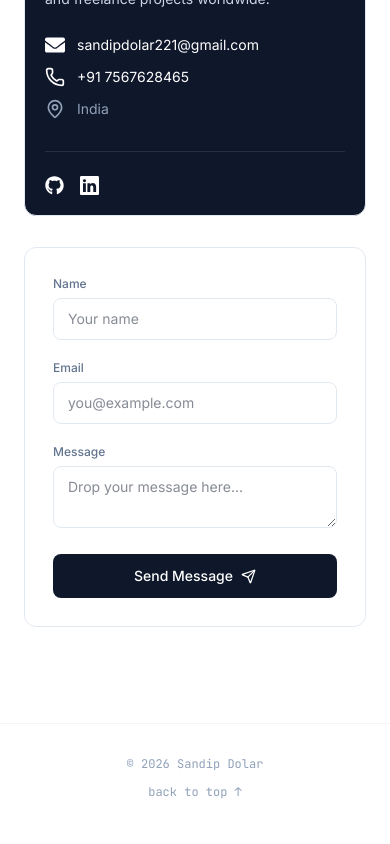
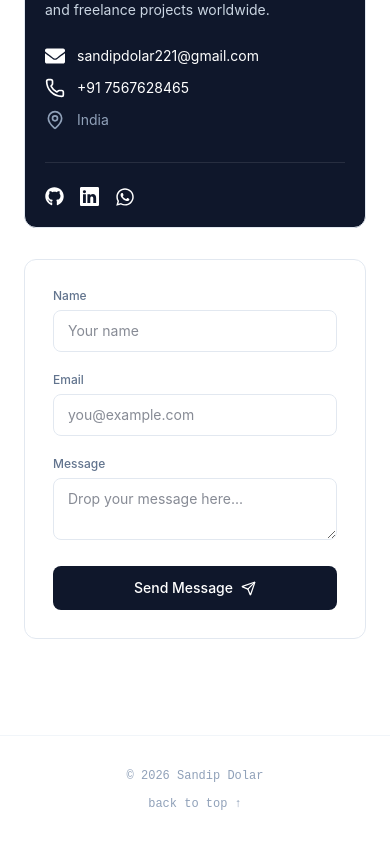
Before and after one commit to sandipdolar/Portfolio, a React (Vite) app in the folder Client/: page / in a window 390 px wide. Shown: the part 5515-6359 px from the top of the page. Built offline with nearby package versions, Linux system fonts and the light colour scheme.

Commit message:
added data

```diff
--- a/Client/src/components/Contact.jsx
+++ b/Client/src/components/Contact.jsx
@@ -11,6 +11,7 @@ import { Phone, MapPin, Send, Sparkles, CheckCircle2 } from "lucide-react";
 import { FaEnvelope } from "react-icons/fa";
 import { FaGithub } from "react-icons/fa";
 import { BsLinkedin } from "react-icons/bs";
+import { FaWhatsapp } from "react-icons/fa";
 
 const Contact = () => {
   const [status, setStatus] = useState("idle"); // idle | sending | sent
@@ -119,6 +120,15 @@ const Contact = () => {
                     {/* <Linkedin size={18} /> */}
                     <BsLinkedin size={19} color="white" />
                   </a>
+                  <a
+                    href="https://wa.me/917567628465"
+                    target="_blank"
+                    rel="noopener noreferrer"
+                    className="text-slate-300 hover:text-green-400 transition-colors"
+                    aria-label="WhatsApp"
+                  >
+                    <FaWhatsapp size={20} color="white" />
+                  </a>
                 </div>
               </div>
             </Reveal>
--- a/Client/src/components/Hero.jsx
+++ b/Client/src/components/Hero.jsx
@@ -1,15 +1,19 @@
+import React, { useEffect, useRef, useState } from "react";
 import Reveal from "./Reveal";
 
-import {
-  ArrowUpRight,
-  Download,
-} from "lucide-react";
+import { ArrowUpRight, Download } from "lucide-react";
 import { FaInstagram } from "react-icons/fa";
 import { FaGithub } from "react-icons/fa";
 import { BsLinkedin } from "react-icons/bs";
 import { FaEnvelope } from "react-icons/fa";
 
 const Hero = () => {
+  const [menuOpen, setMenuOpen] = useState(false);
+
+  const scrollTo = (id) => {
+    setMenuOpen(false);
+    document.getElementById(id)?.scrollIntoView({ behavior: "smooth" });
+  };
   return (
     <>
       {/* =================================================================
@@ -53,8 +57,8 @@ const Hero = () => {
             <Reveal delay={160}>
               <p className="mt-6 text-slate-600 text-[14px]  sm:text-lg leading-relaxed max-w-md ">
                 A BCA final-year student who builds fast, functional products
-                  end to end — from React interfaces to PHP/MySQL admin panels
-                  and custom WordPress storefronts.
+                end to end — from React interfaces to PHP/MySQL admin panels and
+                custom WordPress storefronts.
               </p>
             </Reveal>
 
@@ -142,9 +146,7 @@ const Hero = () => {
                   {"\n  "}
                   <span className="text-emerald-300">role</span>
                   <span className="text-slate-400">:</span>{" "}
-                    <span className="text-amber-200">
-                      "Full Stack Developer"
-                    </span>
+                  <span className="text-amber-200">"Full Stack Developer"</span>
                   <span className="text-slate-400">,</span>
                   {"\n  "}
                   <span className="text-emerald-300">education</span>
@@ -194,6 +196,6 @@ const Hero = () => {
       </section>
     </>
   );
-}
+};
 
-export default Hero
+export default Hero;
--- a/Client/src/components/Navbar.jsx
+++ b/Client/src/components/Navbar.jsx
@@ -3,6 +3,7 @@ import { NAV_LINKS } from "../data/navigation";
 import {
   Menu,
   Download,
+  X,
 } from "lucide-react";
 
 const Navbar = () => {
@@ -45,7 +46,7 @@ const Navbar = () => {
           </button>
 
           {/* Desktop nav */}
-          <div className="hidden md:flex items-center gap-1  text-[14px]">
+          <div className="hidden md:flex items-center gap-1  text-[12px]">
             {NAV_LINKS.map((link) => (
               <button
                 key={link.id}
@@ -70,7 +71,7 @@ const Navbar = () => {
 
           {/* Mobile toggle */}
           <button
-            className="md:hidden text-slate-700"
+            className="md:hidden cursor-pointer text-slate-700"
             onClick={() => setMenuOpen((v) => !v)}
             aria-label="Toggle menu"
           >
@@ -85,7 +86,7 @@ const Navbar = () => {
               <button
                 key={link.id}
                 onClick={() => scrollTo(link.id)}
-                className={`text-left px-3 py-2 rounded-md ${
+                className={`cursor-pointer text-left px-3 py-2 rounded-md ${
                   activeSection === link.id
                     ? "text-emerald-700 bg-emerald-50"
                     : "text-slate-600"
--- a/Client/src/pages/Portfolio.jsx
+++ b/Client/src/pages/Portfolio.jsx
@@ -16,7 +16,6 @@ export default function Portfolio() {
   return (
     <div className="min-h-screen bg-white text-slate-900 font-sans antialiased selection:bg-emerald-200 selection:text-emerald-900">
       <style>{`
-        @import url('https://fonts.googleapis.com/css2?family=Space+Grotesk:wght@500;600;700&family=Inter:wght@400;500;600&family=JetBrains+Mono:wght@400;500&display=swap');
         .font-display { font-family: 'Space Grotesk', sans-serif; }
         .font-sans { font-family: 'Inter', sans-serif; }
         .font-mono { font-family: 'JetBrains Mono', monospace; }
```
Lines whose indentation alone changed are shown as unchanged.
